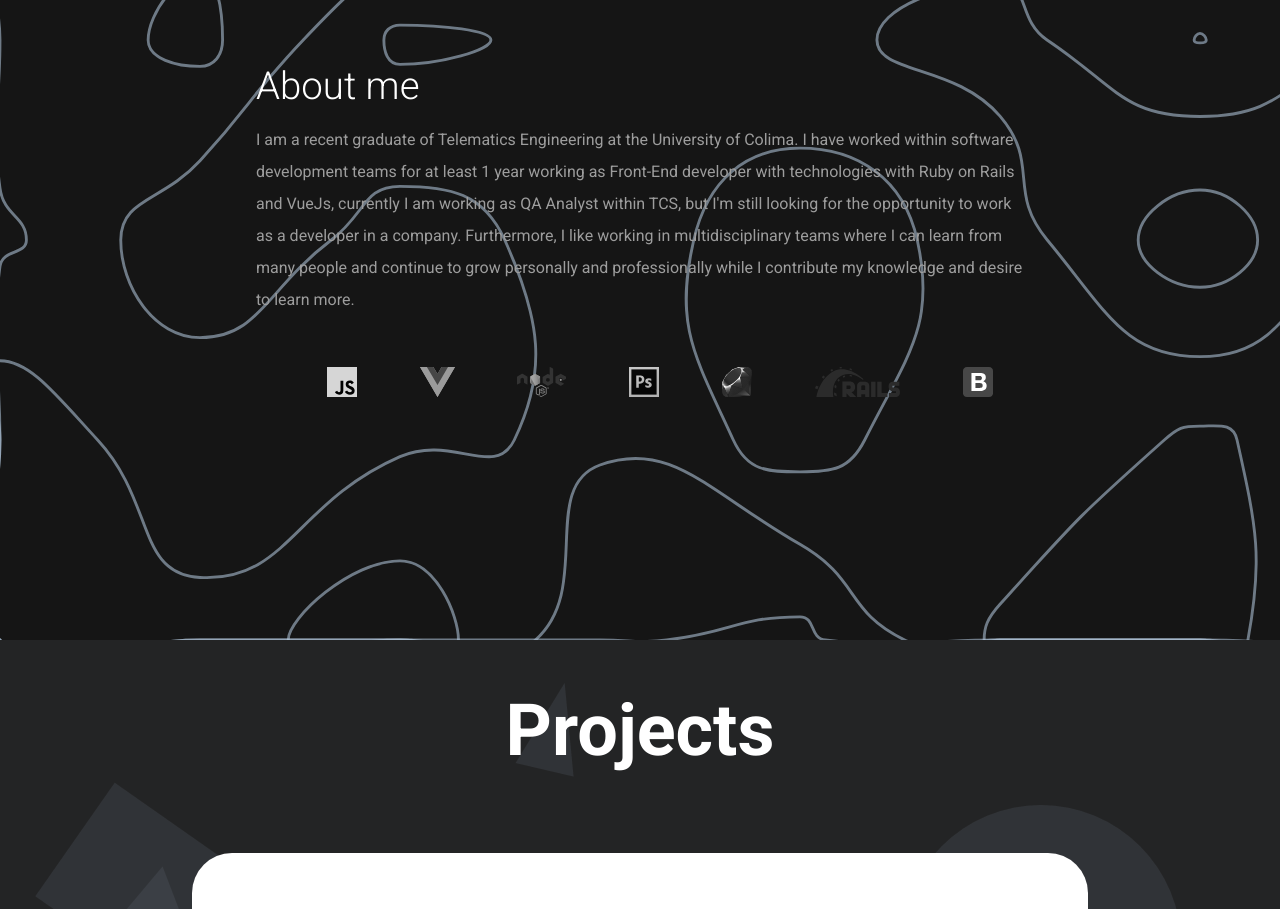
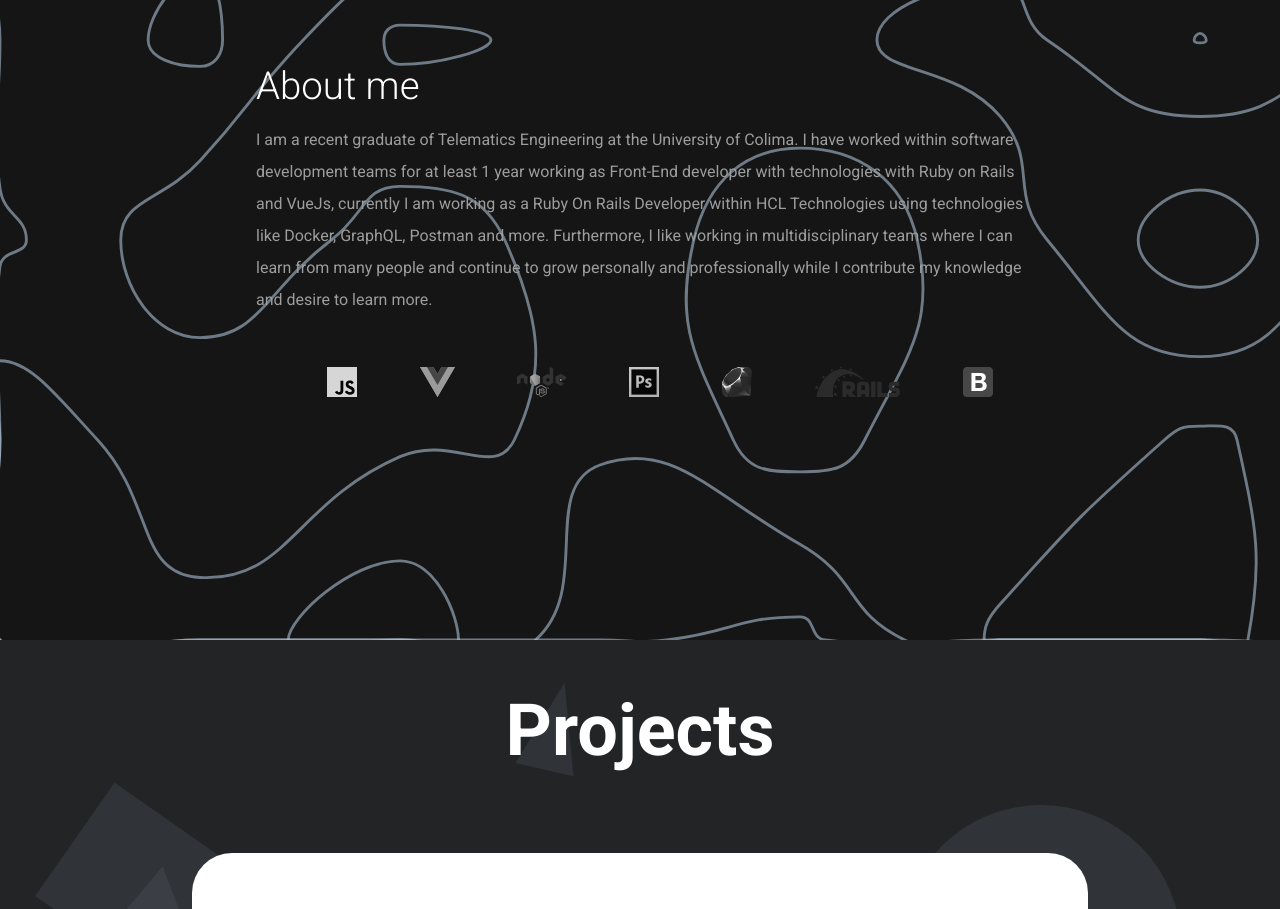
Before and after one commit to MiguelOcegueraM/portfolio_mk, a Vue app: page / in a window 1280 px wide. Shown: the part 960-1869 px from the top of the page. Built offline with nearby package versions, Linux system fonts and the light colour scheme; the HTML template or start-up script is replaced by a standard one.

Commit message:
editing my description

```diff
--- a/src/components/Description.vue
+++ b/src/components/Description.vue
@@ -2,7 +2,7 @@
   <article>
     <h2>About me</h2>
     <p>
-      I am a recent graduate of Telematics Engineering at the University of Colima. I have worked within software development teams for at least 1 year working as Front-End developer with technologies with Ruby on Rails and VueJs, currently I am working as QA Analyst within TCS, but I'm still looking for the opportunity to work as a developer in a company.
+      I am a recent graduate of Telematics Engineering at the University of Colima. I have worked within software development teams for at least 1 year working as Front-End developer with technologies with Ruby on Rails and VueJs, currently I am working as a Ruby On Rails Developer within HCL Technologies using technologies like Docker, GraphQL, Postman and more.
 
       Furthermore, I like working in multidisciplinary teams where I can learn from many people and continue to grow personally and professionally while I contribute my knowledge and desire to learn more.
     </p>
```
